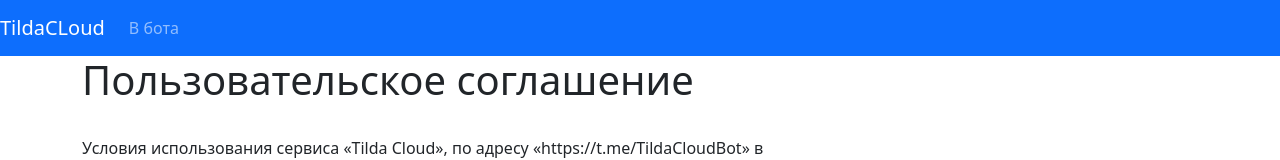
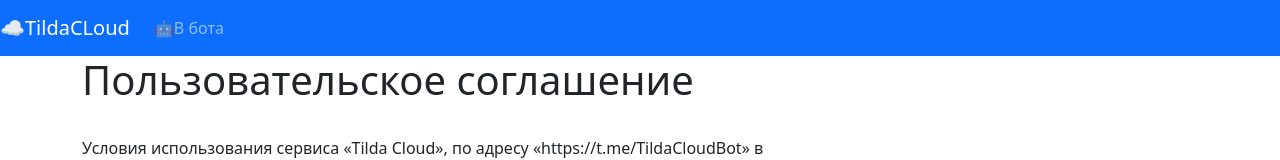
Before and after one commit to TheTilda/TheTilda.github.io, a plain HTML site: page index.html in a window 1280 px wide. Shown: the top 160 px of the page. Drawn offline with nearby package versions, Linux system fonts and the light colour scheme.

Commit message:
Update index.html

```diff
--- a/index.html
+++ b/index.html
@@ -23,13 +23,13 @@
 	<body>
 
 <nav class="navbar navbar-expand-lg navbar-dark bg-primary" id = 'nav'>
-  <a class="navbar-brand"  href="#">TildaCLoud</a>
+  <a class="navbar-brand"  href="#">☁️TildaCLoud</a>
   <button class="navbar-toggler" type="button" data-toggle="collapse" data-target="#navbarNavAltMarkup" aria-controls="navbarNavAltMarkup" aria-expanded="false" aria-label="Toggle navigation">
     <span class="navbar-toggler-icon"></span>
   </button>
   <div class="collapse navbar-collapse" id="navbarNavAltMarkup">
     <div class="navbar-nav">
-      <a class="nav-item nav-link" href="https://t.me/TildaCloudBot">В бота</a>
+      <a class="nav-item nav-link" href="https://t.me/TildaCloudBot">🤖В бота</a>
     </div>
   </div>
 </nav>
```
